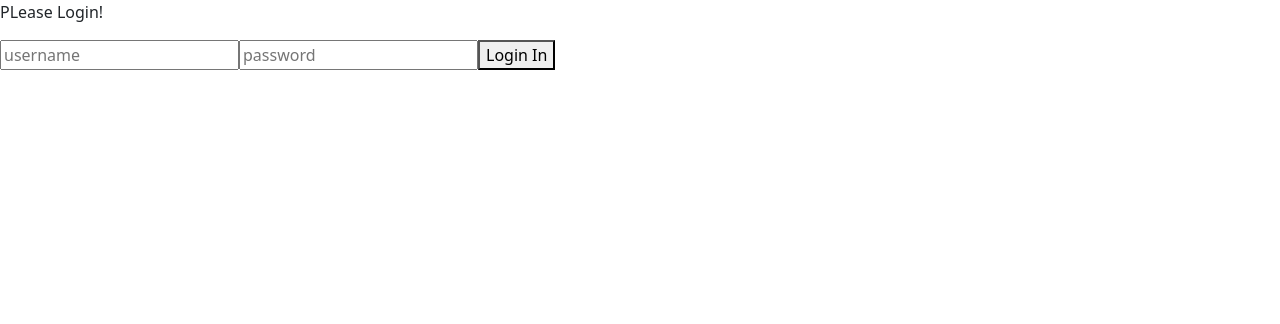
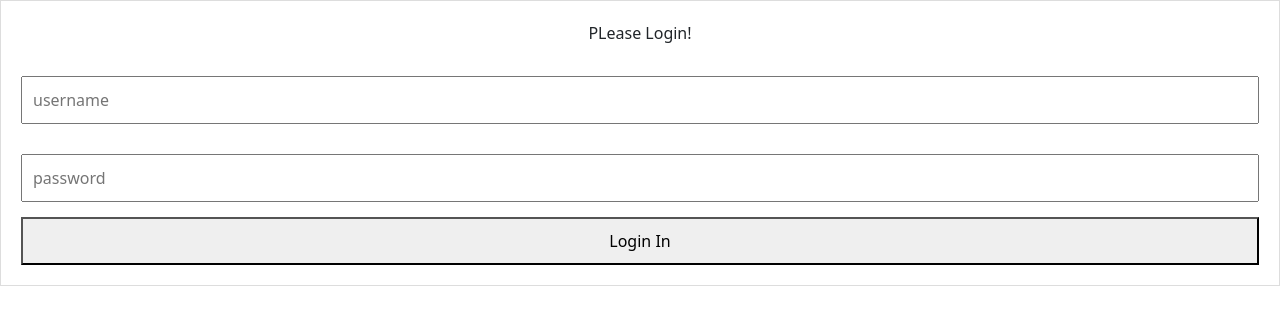
Before and after one commit to bare74/omdb, a React (Create React App) app: page / in a window 1280 px wide. Shown: the top 324 px of the page. Built offline with nearby package versions, Linux system fonts and the light colour scheme; the HTML template or start-up script is replaced by a standard one.

Commit message:
removed some styling

```diff
--- a/src/assets/Login.css
+++ b/src/assets/Login.css
@@ -1,4 +1,4 @@
-/* .form {
+.form {
     text-align: center;
     display: flex;
     align-content: center;
@@ -27,138 +27,4 @@ input {
 
 .submit {
     padding: 10px;
-} */
-
-/* body {
-    font-family: Arial, Helvetica, sans-serif;
 }
-
-* {
-    box-sizing: border-box;
-}
-
-
-.login {
-    position: relative;
-    border-radius: 5px;
-    background-color: #f2f2f2;
-    padding: 20px 0 30px 0;
-}
-
-
-.input-login,
-.btn {
-    width: 100%;
-    padding: 12px;
-    border: none;
-    border-radius: 4px;
-    margin: 5px 0;
-    opacity: 0.85;
-    display: inline-block;
-    font-size: 17px;
-    line-height: 20px;
-    text-decoration: none;
-
-}
-
-.input-login:hover,
-.btn:hover {
-    opacity: 1;
-}
-
-.fb {
-    background-color: #3b5998;
-    color: white;
-}
-
-.twitter {
-    background-color: #55acee;
-    color: white;
-}
-
-.google {
-    background-color: #dd4b39;
-    color: white;
-}
-
-
-.input-login[type="submit"] {
-    background-color: #4caf50;
-    color: white;
-    cursor: pointer;
-}
-
-.input-login[type="submit"]:hover {
-    background-color: #45a049;
-}
-
-h1 {
-    margin-left: 30px;
-}
-
-p {
-    text-align: center;
-}
-
-
-.col1 {
-    float: left;
-    width: 50%;
-    margin: auto;
-    padding: 0 50px;
-    margin-top: 6px;
-}
-
-.row:after {
-    content: "";
-    display: table;
-    clear: both;
-}
-
-.vl {
-    position: absolute;
-    left: 50%;
-    transform: translate(-50%);
-    border: 2px solid #ddd;
-    height: 175px;
-}
-
-.vl-innertext {
-    position: absolute;
-    top: 50%;
-    transform: translate(-50%, -50%);
-    background-color: #f1f1f1;
-    border: 1px solid #ccc;
-    border-radius: 50%;
-    padding: 8px 10px;
-}
-
-
-.hide-md-lg {
-    display: none;
-}
-
-
-.bottom-container {
-    text-align: center;
-    background-color: #666;
-    border-radius: 0px 0px 4px 4px;
-}
-
-@media screen and (max-width: 650px) {
-    .col {
-        width: 100%;
-        margin-top: 0;
-    }
-
-
-    .vl {
-        display: none;
-    }
-
-
-    .hide-md-lg {
-        display: block;
-        text-align: center;
-    }
-} */
```
